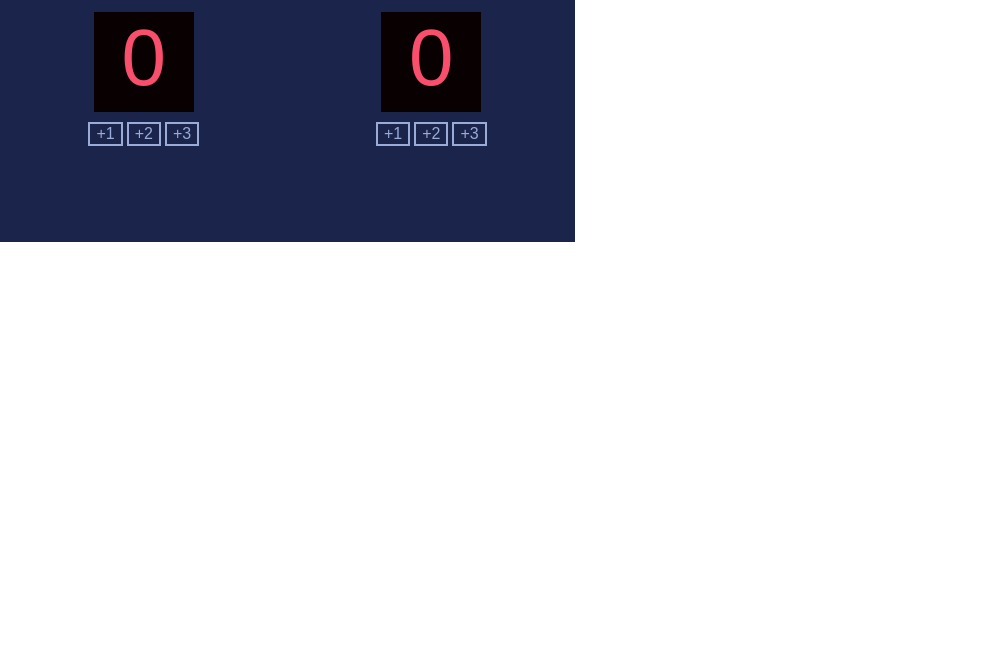
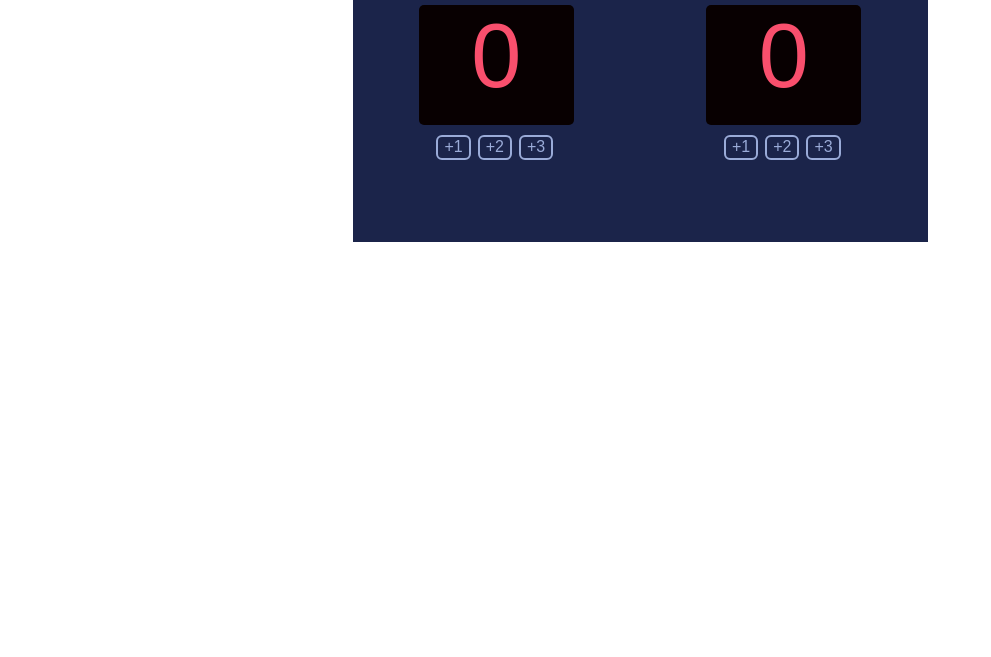
Before and after one commit to NicholasStevens/basketball-scoreboard, a website: page index.html in a window 1280 px wide. Shown: the part 143-800 px from the top of the page, without its empty margins (0-991 px from the left). Drawn offline with nearby package versions, Linux system fonts and the light colour scheme; a web font is replaced by a local one.

Commit message:
css changes

```diff
--- a/index.css
+++ b/index.css
@@ -5,46 +5,70 @@ body {
 .container {
   display: flex;
   justify-content: space-around;
-  align-items: center;
+
   background: #1b244a;
   width: 575px;
   height: 385px;
+  margin: auto;
+}
+
+#home {
+  display: flex;
+  flex-direction: column;
+  align-items: center;
+  justify-content: center;
+}
+
+#guest {
+  display: flex;
+  flex-direction: column;
+  align-items: center;
+  justify-content: center;
 }
 
 .heading {
   color: white;
   text-align: center;
+  font-size: 40px;
+  margin: 10px 0px 10px 0px;
+  padding: 0px;
 }
 
 #home-score {
   font-family: "Cursed Timer ULiL", sans-serif;
   color: #f94f6d;
+  text-align: center;
+  font-weight: 400;
+  font-size: 90px;
+  margin: 10px auto 10px auto;
   background: #080001;
-  text-align: center;
-  justify-content: center;
-  font-weight: 400;
-  height: 100px;
-  width: 100px;
-  margin: 10px auto;
-  font-size: 80px;
+  border-radius: 5px;
+  height: 120px;
+  width: 155px;
 }
 
 #guest-score {
   font-family: "Cursed Timer ULiL", sans-serif;
   color: #f94f6d;
-  background: #080001;
   text-align: center;
   font-weight: 400;
-  height: 100px;
-  width: 100px;
-  margin: 10px auto;
-  font-size: 80px;
+  font-size: 90px;
+  margin: 10px auto 10px auto;
+  background: #080001;
+  border-radius: 5px;
+  height: 120px;
+  width: 155px;
 }
 
 .btn-add {
+  justify-content: space-around;
   font-family: "Cursed Timer ULiL", sans-serif;
   border: 2px solid #9aabd8;
   background: #1b244a;
   color: #9aabd8;
   font-weight: 400;
+  border-radius: 6px;
+  margin-top: 0px;
+  margin-bottom: 10px;
+  margin-right: 3px;
 }
```
